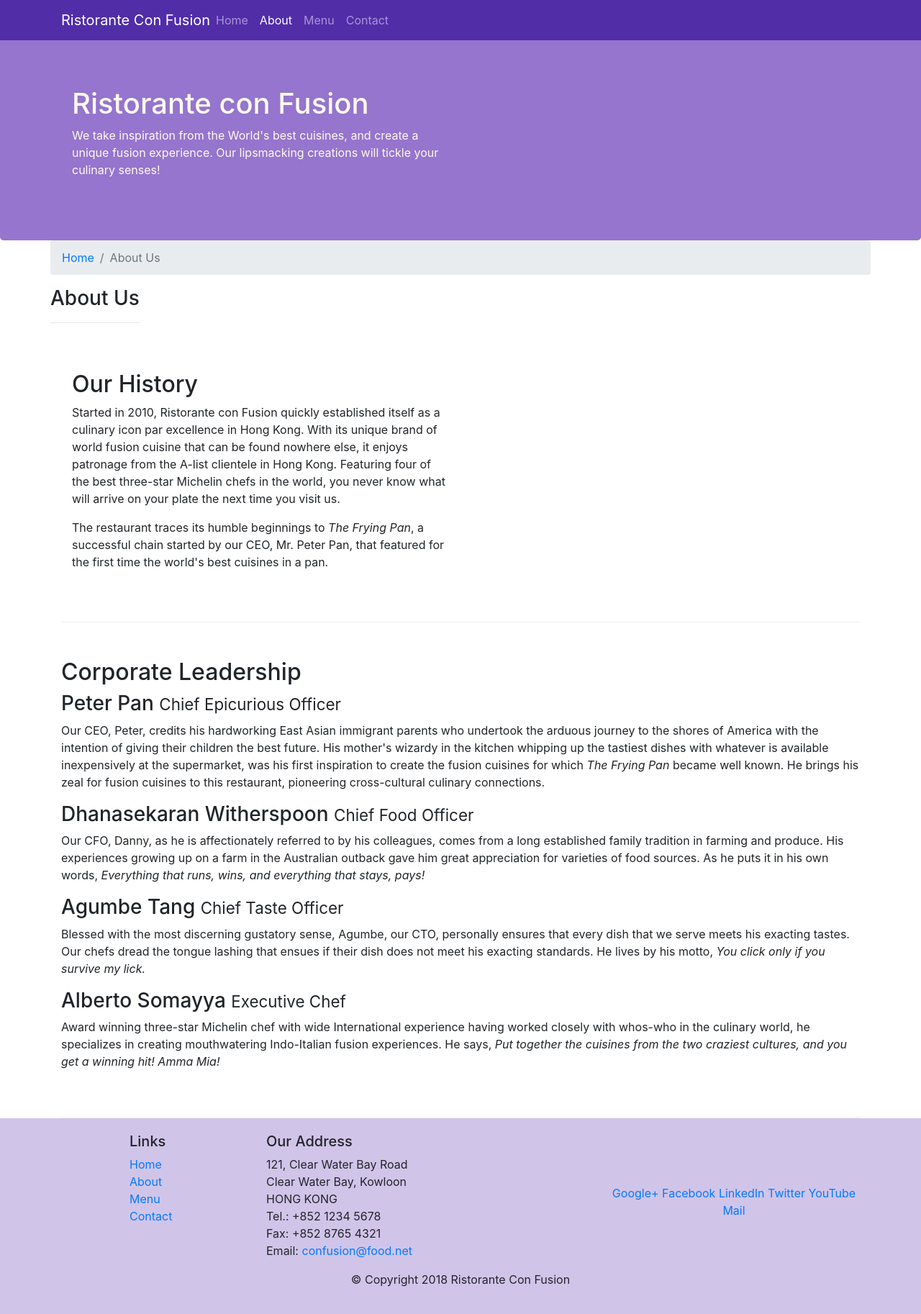
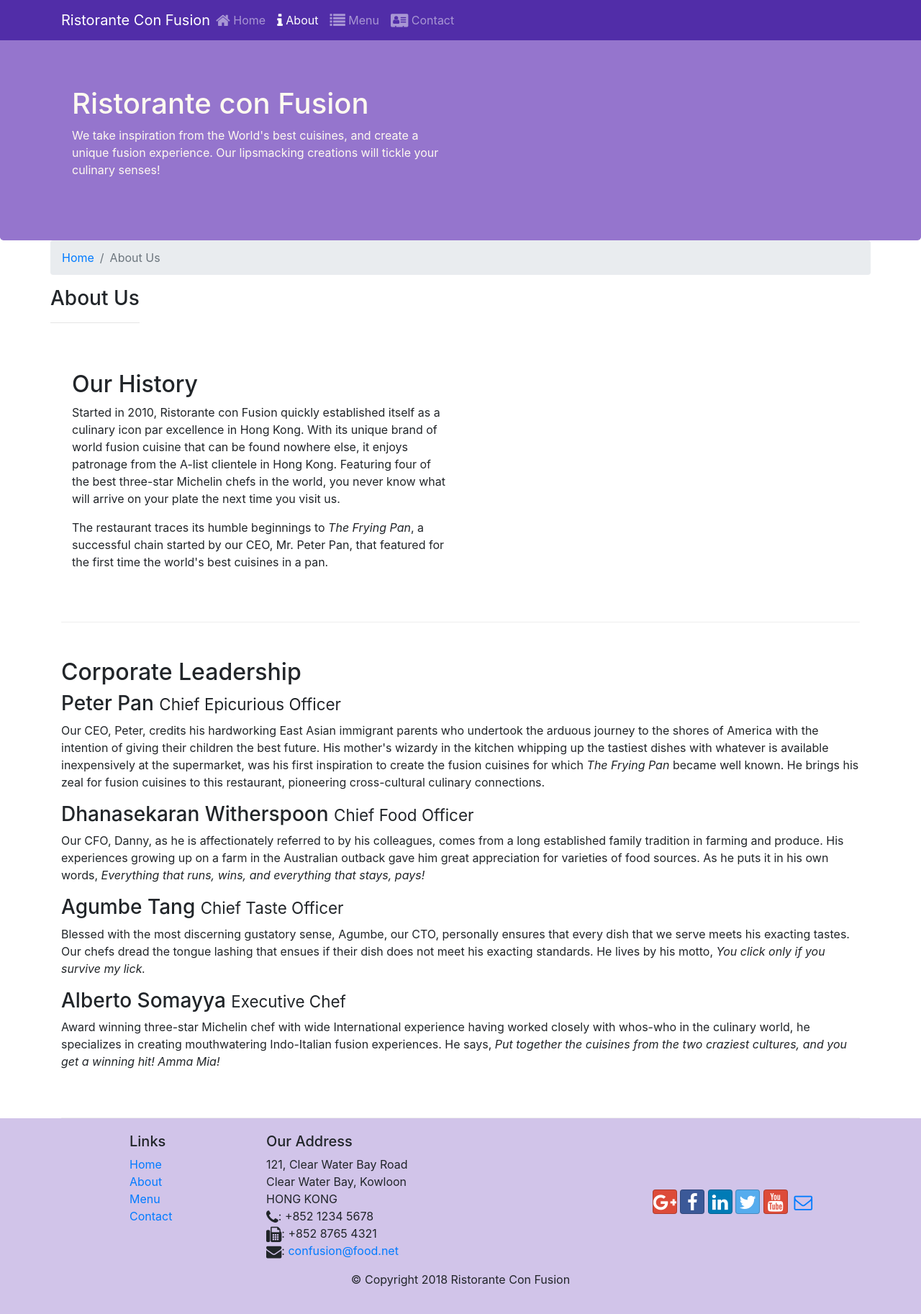
Before and after one commit to varunbale/bootstrap, a website: page aboutus.html in a window 1280 px wide. Shown: the whole page at 72% size. Drawn offline with nearby package versions, Linux system fonts and the light colour scheme.

Commit message:
icon-fonts

```diff
--- a/aboutus.html
+++ b/aboutus.html
@@ -8,6 +8,8 @@
 
     <!-- Bootstrap CSS -->
     <link rel="stylesheet" href="node_modules/bootstrap/dist/css/bootstrap.min.css">
+    <link rel="stylesheet" href="node_modules/font-awesome/css/font-awesome.min.css">
+    <link rel="stylesheet" href="node_modules/bootstrap-social/bootstrap-social.css">
     <link href="css/styles.css" rel="stylesheet">
 
     <title>Ristorante Con Fusion: About Us</title>
@@ -24,10 +26,10 @@
             <a class="navbar-brand mr-auto" href="index.html">Ristorante Con Fusion</a>
             <div class="collapse navbar-collapse" id="Navbar">
             <ul class="navbar-nav mr-auto">
-                <li class="nav-item "><a class="nav-link" href="index.html">Home</a></li>
-                <li class="nav-item active"><a class="nav-link" href="#">About</a></li>
-                <li class="nav-item"><a class="nav-link" href="#">Menu</a></li>
-                <li class="nav-item"><a class="nav-link" href="#">Contact</a></li>
+                <li class="nav-item "><a class="nav-link" href="index.html"><span class="fa fa-home fa-lg"></span> Home</a></li>
+                <li class="nav-item active"><a class="nav-link" href="#"><span class="fa fa-info fa-lg"></span> About</a></li>
+                <li class="nav-item"><a class="nav-link" href="#"><span class="fa fa-list fa-lg"></span> Menu</a></li>
+                <li class="nav-item"><a class="nav-link" href="#"><span class="fa fa-address-card fa-lg"></span> Contact</a></li>
 
             </ul>
         </div>
@@ -106,19 +108,19 @@
 		              121, Clear Water Bay Road<br>
 		              Clear Water Bay, Kowloon<br>
 		              HONG KONG<br>
-		              Tel.: +852 1234 5678<br>
-		              Fax: +852 8765 4321<br>
-		              Email: <a href="mailto:confusion@food.net">confusion@food.net</a>
+		              <i class="fa fa-phone fa-lg"></i>: +852 1234 5678<br>
+		              <i class="fa fa-fax fa-lg"></i>: +852 8765 4321<br>
+		              <i class="fa fa-envelope fa-lg"></i>: <a href="mailto:confusion@food.net">confusion@food.net</a>
 		           </address>
                 </div>
                 <div class="col-12 col-sm-4 align-self-center">
                     <div class="text-center">
-                        <a href="http://google.com/+">Google+</a>
-                        <a href="http://www.facebook.com/profile.php?id=">Facebook</a>
-                        <a href="http://www.linkedin.com/in/">LinkedIn</a>
-                        <a href="http://twitter.com/">Twitter</a>
-                        <a href="http://youtube.com/">YouTube</a>
-                        <a href="mailto:">Mail</a>
+                        <a class="btn btn-social-icon btn-google" href="http://google.com/+"><i class="fa fa-google-plus fa-lg"></i></a>
+                        <a class="btn btn-social-icon btn-facebook" href="http://www.facebook.com/profile.php?id="><i class="fa fa-facebook fa-lg"></i></a>
+                        <a class="btn btn-social-icon btn-linkedin" href="http://www.linkedin.com/in/"><i class="fa fa-linkedin fa-lg"></i></a>
+                        <a class="btn btn-social-icon btn-twitter" href="http://twitter.com/"><i class="fa fa-twitter fa-lg"></i></a>
+                        <a class="btn btn-social-icon btn-google" href="http://youtube.com/"><i class="fa fa-youtube fa-lg"></i></a>
+                        <a class="btn btn-social-icon btn-envelope" href="mailto:"><i class="fa fa-envelope-o fa-lg"></i></a>
                     </div>
                 </div>
            </div>
--- a/package.json
+++ b/package.json
@@ -15,6 +15,8 @@
   },
   "dependencies": {
     "bootstrap": "^4.0.0",
+    "bootstrap-social": "^5.1.1",
+    "font-awesome": "^4.7.0",
     "jquery": "^3.3.1",
     "popper.js": "^1.12.9"
   }
```
Also changed, not shown: index.html (+16 -13 lines), 1 other file.
